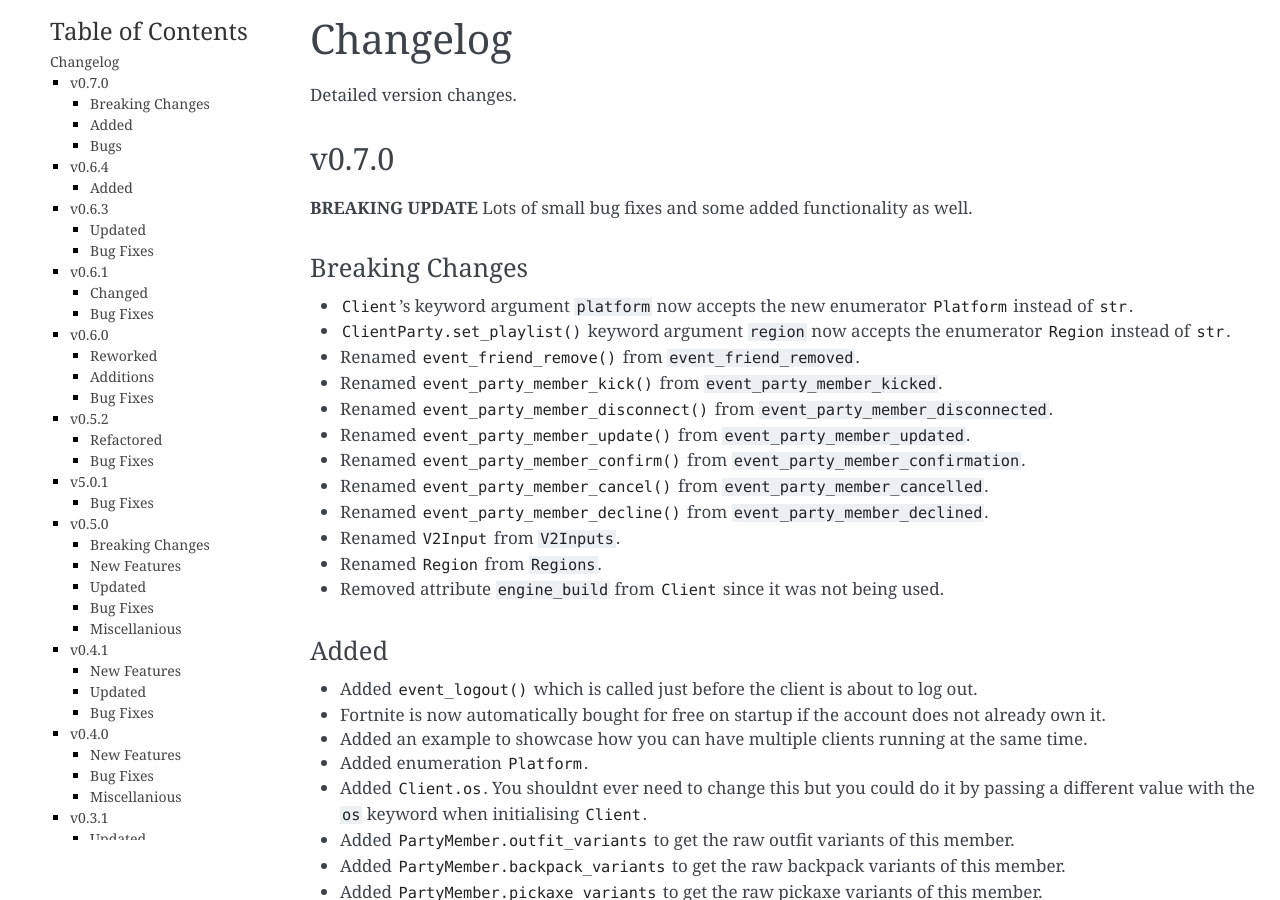
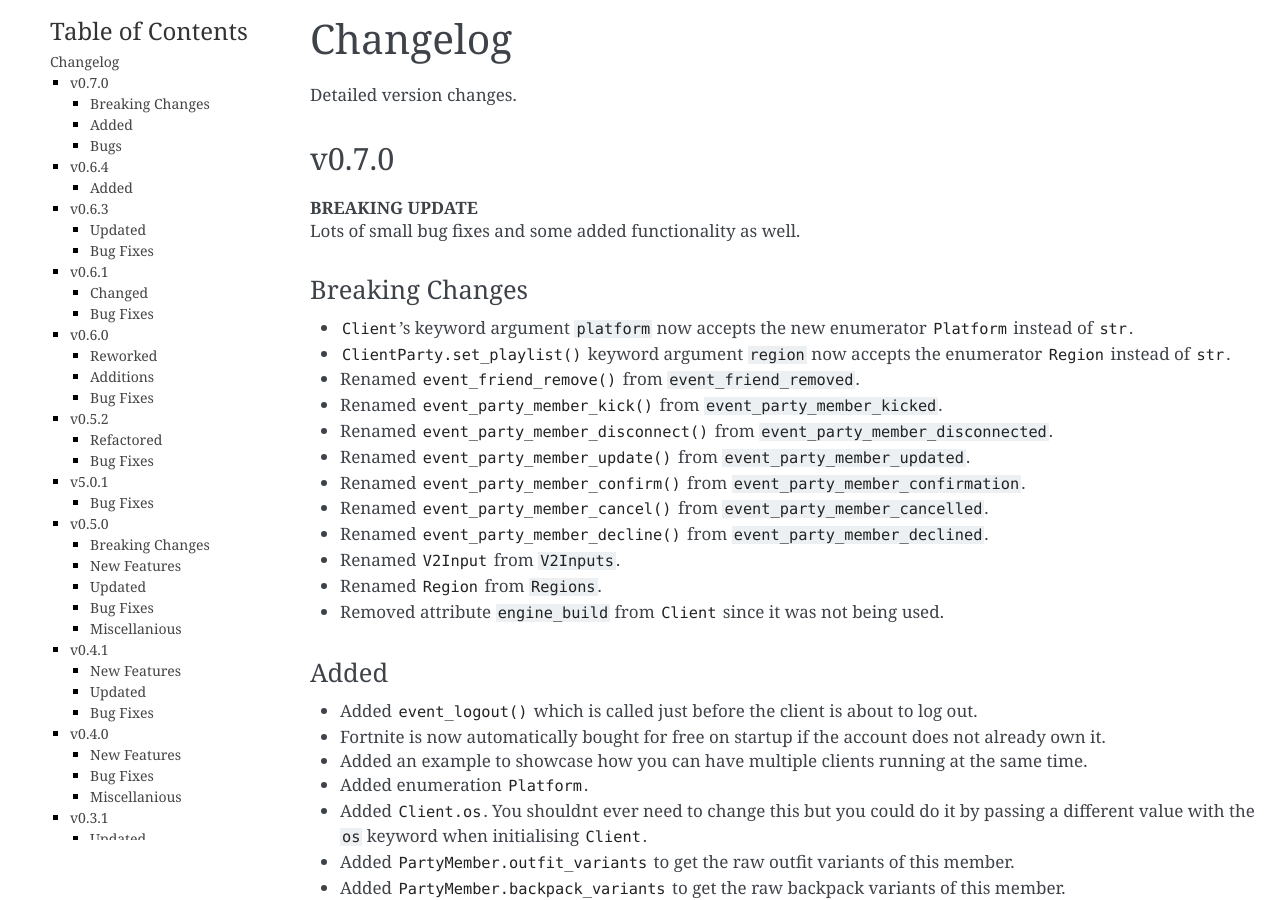
Before and after one commit to Terbau/fortnitepy, a Sphinx documentation site: the page built from docs/changelog.rst, in a window 1280 px wide and 900 px high. Built offline with Sphinx 7.4.7, drawn with Linux system fonts in a browser that asks for light colours.

```diff
--- a/docs/changelog.rst
+++ b/docs/changelog.rst
@@ -9,8 +9,8 @@ Detailed version changes.
 v0.7.0
 ------
 
-**BREAKING UPDATE**
-Lots of small bug fixes and some added functionality as well.
+| **BREAKING UPDATE**
+| Lots of small bug fixes and some added functionality as well.
 
 Breaking Changes
 ~~~~~~~~~~~~~~~~
@@ -73,8 +73,8 @@ Added
 v0.6.3
 ------
 
-**HIGHLY IMPORTANT UPDATE**
-Fixed authentication to work with the newest changes fortnite made to their services.
+| **HIGHLY IMPORTANT UPDATE**
+| Fixed authentication to work with the newest changes fortnite made to their services.
 
 Updated
 ~~~~~~~
@@ -106,8 +106,8 @@ Bug Fixes
 v0.6.0
 ------
 
-**BREAKING UPDATE**
-Reworked parties and added some new stuff. This rework has been in my mind for some time but was recently accelerated because of some breaking bugs that required this rework.
+| **BREAKING UPDATE**
+| Reworked parties and added some new stuff. This rework has been in my mind for some time but was recently accelerated because of some breaking bugs that required this rework.
 
 Reworked
 ~~~~~~~~
```
